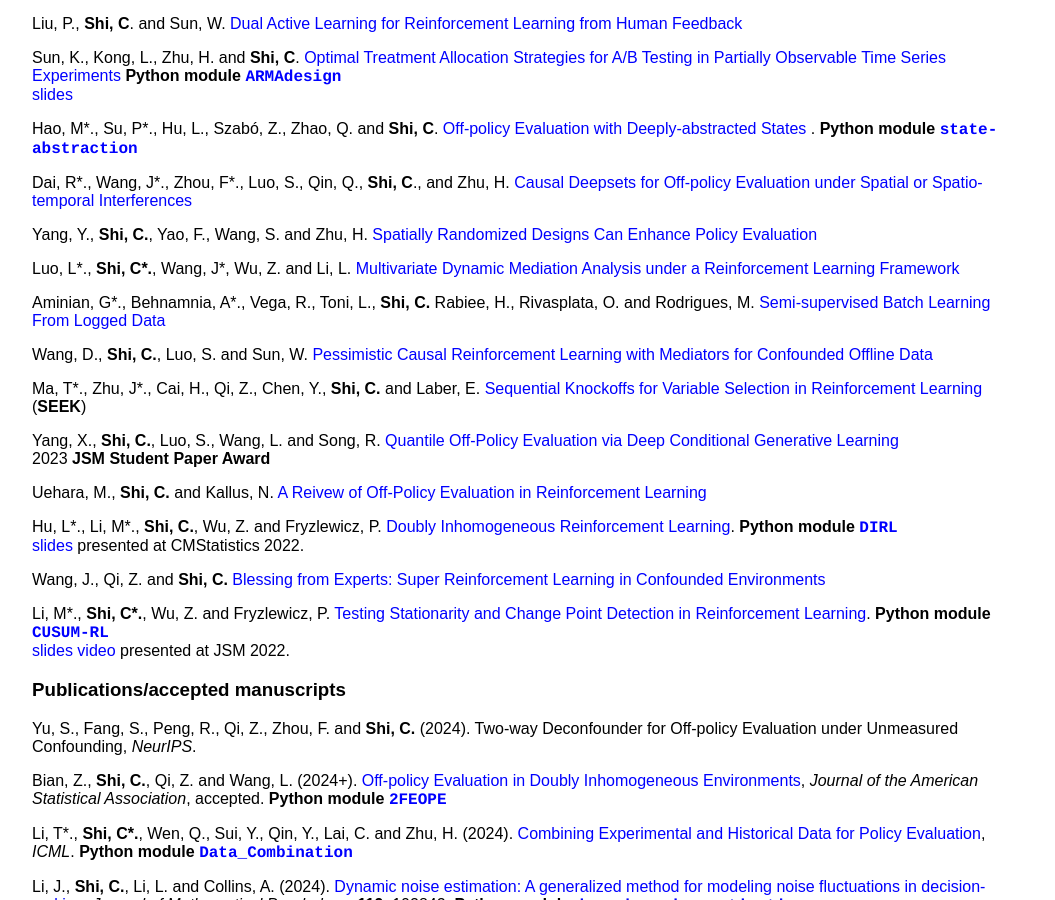
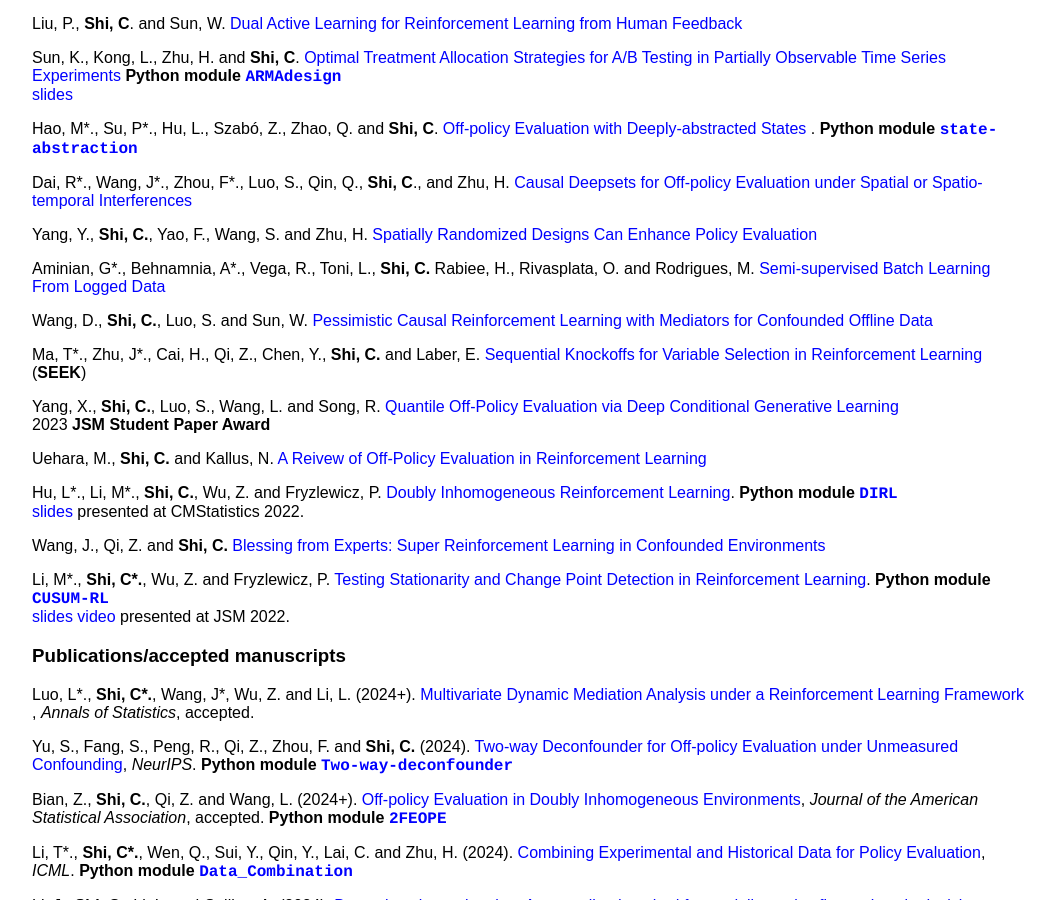
Before and after one commit to callmespring/callmespring.github.io, a Jekyll site: the page built from publication.md, in a window 1280 px wide and 900 px high, scrolled down 230 px. Shown: the whole window, without its empty margins (108-1163 px from the left). Built offline with Jekyll 4.4.1, drawn with Linux system fonts in a browser that asks for light colours.

Commit message:
Update publication.md

```diff
--- a/publication.md
+++ b/publication.md
@@ -54,7 +51,10 @@ Reinforcement Learning](https://arxiv.org/pdf/2203.01707.pdf).
 
 ### Publications/accepted manuscripts
 
-Yu, S., Fang, S., Peng, R., Qi, Z., Zhou, F. and **Shi, C.** (2024). Two-way Deconfounder for Off-policy Evaluation under Unmeasured Confounding, _NeurIPS_.
+Luo, L\*., **Shi, C\*.**, Wang, J\*, Wu, Z. and Li, L. (2024+). [Multivariate Dynamic Mediation Analysis under a Reinforcement Learning Framework
+](https://arxiv.org/pdf/2310.16203.pdf), _Annals of Statistics_, accepted.
+
+Yu, S., Fang, S., Peng, R., Qi, Z., Zhou, F. and **Shi, C.** (2024). [Two-way Deconfounder for Off-policy Evaluation under Unmeasured Confounding](https://openreview.net/pdf?id=Lu9Rasfmjj), _NeurIPS_.  **Python module** [<span style="font-family:courier;">**Two-way-deconfounder**</span>](https://github.com/tingstat/Data_Combination)
 
 Bian, Z., **Shi, C.**, Qi, Z. and Wang, L. (2024+). [Off-policy Evaluation in Doubly
 Inhomogeneous Environments](https://arxiv.org/pdf/2306.08719.pdf), _Journal of the American Statistical Association_, accepted. **Python module** [<span style="font-family:courier;">**2FEOPE**</span>](https://github.com/ZeyuBian/2FEOPE)
```
Also changed, not shown: other parts of publication.md (+0 -3 lines).
